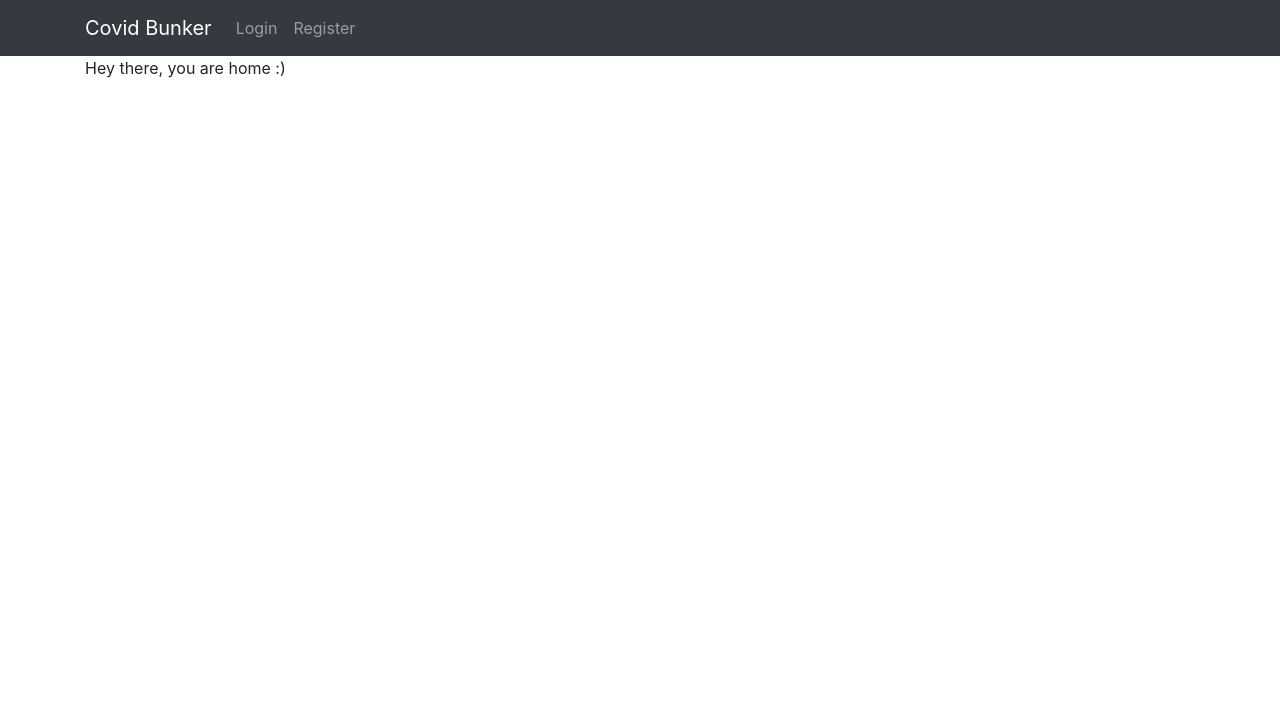
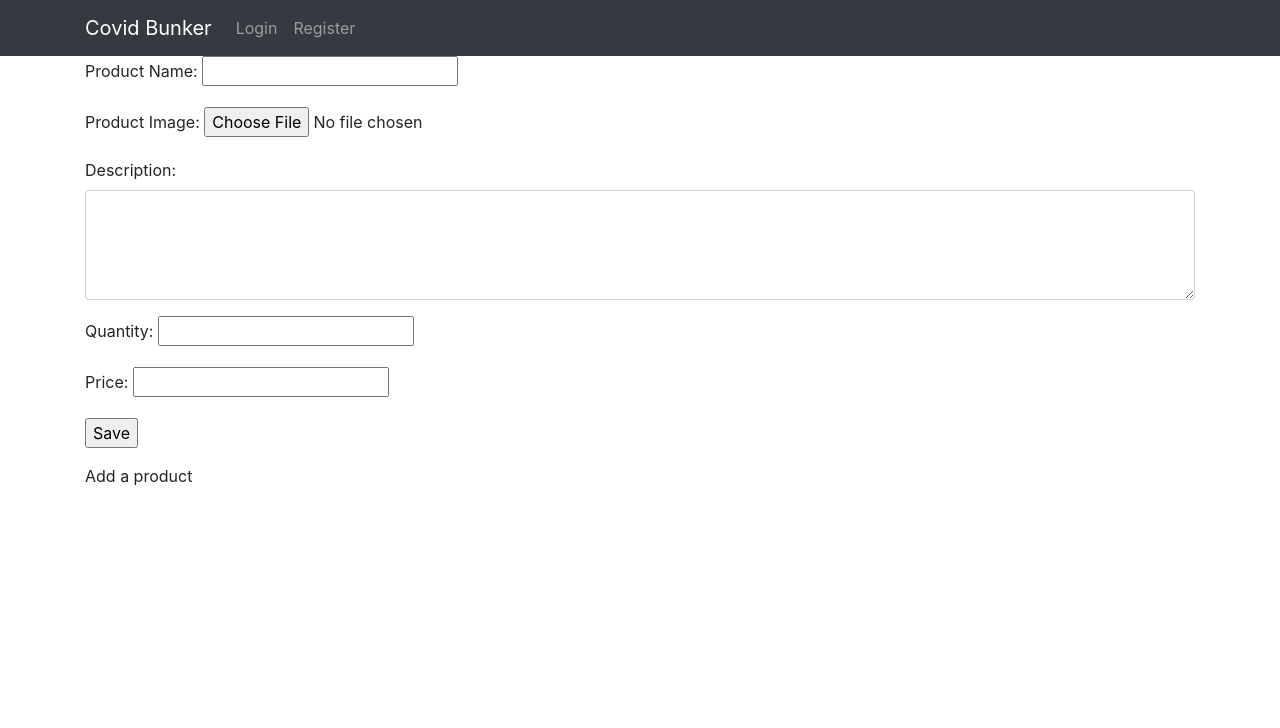
Before and after one commit to IsaacLehman/Covid-Bunker, a Flask app: page /admin-add-product/ in a window 1280 px wide. Shown: the top 728 px of the page. Run offline with Flask 2, Linux system fonts and the light colour scheme; some libraries are stand-ins or nearby versions.

Commit message:
Created form for add product

```diff
--- a/covid-bunker/server.py
+++ b/covid-bunker/server.py
@@ -131,7 +131,7 @@ def checkout_confirmation():
 # admin overview page
 @app.route("/admin/")
 def admin():
-    return render_template("admin.html")
+    return render_template("admin.html", urlAddProduct=url_for("admin_add_product"))
 
 # admin add product page
 @app.route("/admin-add-product/")
--- a/covid-bunker/templates/admin.html
+++ b/covid-bunker/templates/admin.html
@@ -6,6 +6,7 @@
 
 {% block content %}
 <div class="container">
+    <a class="btn btn-primary" href="{{urlAddProduct}}" role="button">Add Product</a>
     <p>Hey there, you are home :)</p>
 </div>
 {% endblock %}
--- a/covid-bunker/templates/admin_add_product.html
+++ b/covid-bunker/templates/admin_add_product.html
@@ -5,7 +5,39 @@
 {% endblock %}
 
 {% block content %}
+{% for message in get_flashed_messages() %}
+	<div class="alert alert-warning">
+		<button type="button" class="close" data-dismiss="alert">&times;</button>
+		{{ message }}
+	</div>
+	{% endfor %}
 <div class="container">
-    <p>Hey there, you are home :)</p>
+    <form action="/admin-add-product/" method="POST">
+		<div class="form-group">
+            <label for="productName"> Product Name: </label>
+            <input id="productName" type="text" name="productName">
+        </div>
+        <div class="form-group">
+            <label for="productImage">Product Image: </label>
+            <input type="file" name="product-img" id="product-img" />
+        </div>
+        <div class="form-group">
+            <label for="description"> Description: </label>
+            <textarea class="form-control" id="description" rows="4"></textarea>
+        </div>
+        <div class="form-group">
+            <label for="quantity"> Quantity: </label>
+            <input id="quantity" type="number" name="quantity">
+        </div>
+        <div class="form-group">
+            <label for="Price"> Price: </label>
+            <input id="price" type="number" name="price">
+        </div>
+        <div class="form-group">
+            <input type="submit" name="Save" value="Save">
+        </div>
+
+	</form>
+    <p>Add a product</p>
 </div>
 {% endblock %}
```
